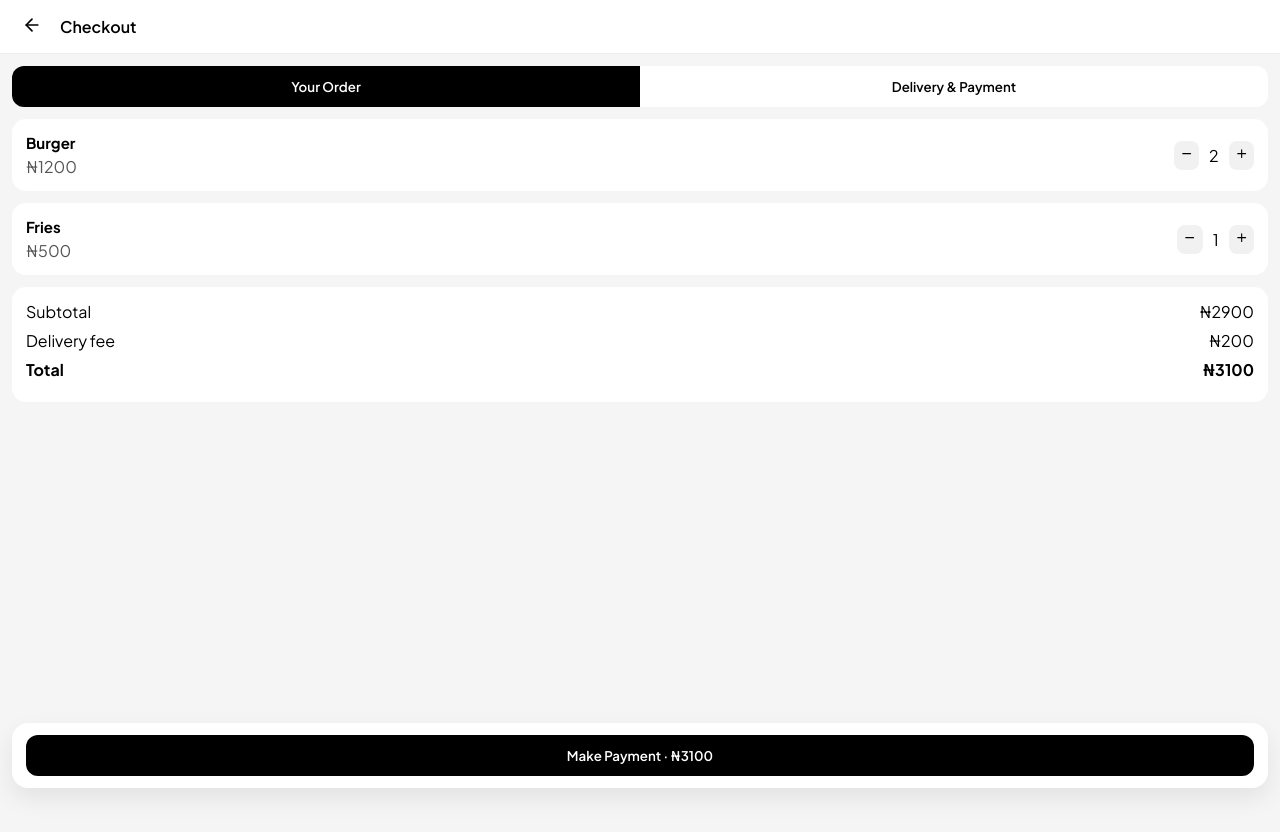
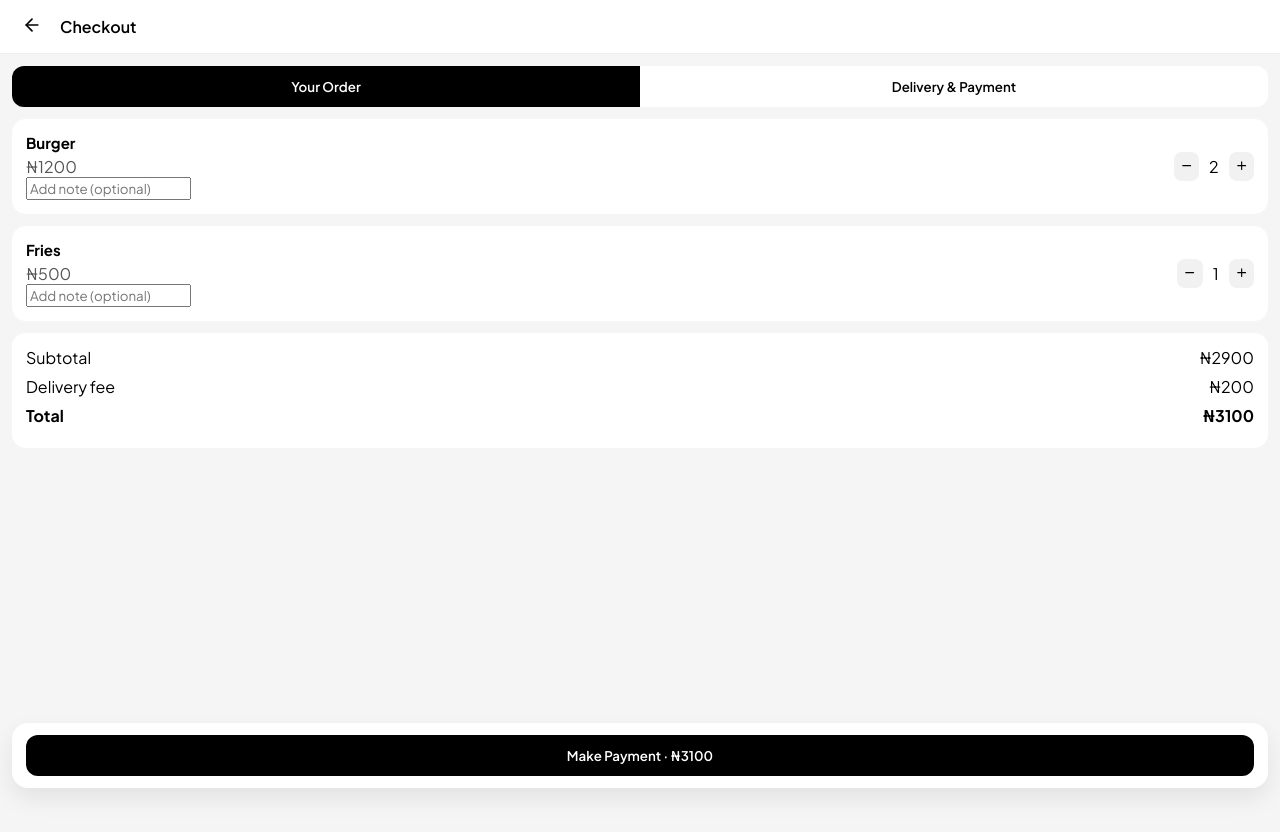
Before and after one commit to ay30bg/droppa, a React (Create React App) app: page /checkout in a window 1280 px wide. Shown: the top 832 px of the page. Built offline with nearby package versions, Linux system fonts and the light colour scheme.

Commit message:
Update Checkout.jsx

```diff
--- a/src/pages/Checkout.jsx
+++ b/src/pages/Checkout.jsx
@@ -5,8 +5,8 @@ import "../styles/checkout.css";
 export default function Checkout() {
   const [activeTab, setActiveTab] = useState("order");
   const [cart, setCart] = useState([
-    { id: 1, name: "Burger", price: 1200, qty: 2 },
-    { id: 2, name: "Fries", price: 500, qty: 1 },
+    { id: 1, name: "Burger", price: 1200, qty: 2, note: "" },
+    { id: 2, name: "Fries", price: 500, qty: 1, note: "" },
   ]);
   const [address, setAddress] = useState("");
   const [payment, setPayment] = useState("card");
@@ -22,6 +22,12 @@ export default function Checkout() {
       prev
         .map((i) => (i.id === id ? { ...i, qty: i.qty - 1 } : i))
         .filter((i) => i.qty > 0)
+    );
+  };
+
+  const updateNote = (id, value) => {
+    setCart((prev) =>
+      prev.map((i) => (i.id === id ? { ...i, note: value } : i))
     );
   };
 
@@ -64,11 +70,16 @@ export default function Checkout() {
           <section className="co-section">
             {cart.map((item) => (
               <div key={item.id} className="co-order-item">
-                <div>
+                <div className="co-item-details">
                   <h4>{item.name}</h4>
                   <p>₦{item.price}</p>
+                  <input
+                    className="co-note"
+                    placeholder="Add note (optional)"
+                    value={item.note}
+                    onChange={(e) => updateNote(item.id, e.target.value)}
+                  />
                 </div>
-
                 <div className="co-qty-box">
                   <button onClick={() => decreaseQty(item.id)}>
                     <FiMinus />
```
